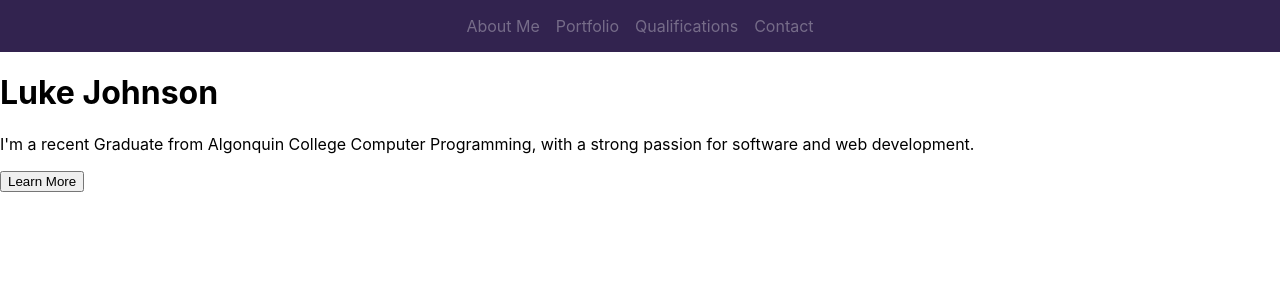
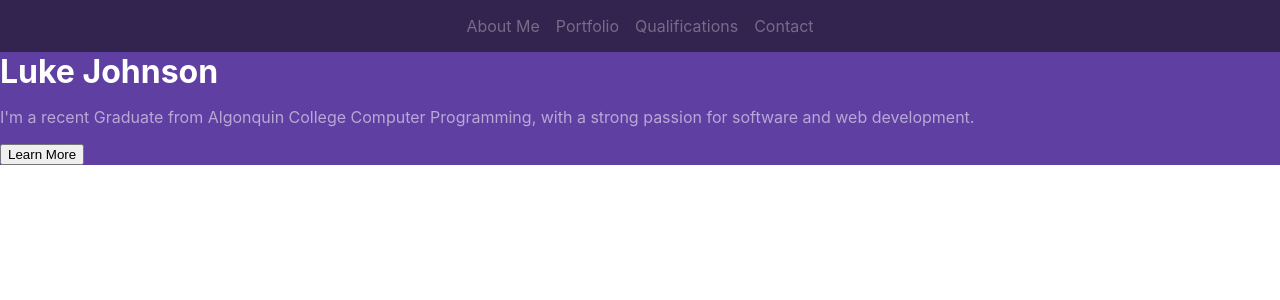
Before and after one commit to tjjoris/luke-j-react, a React (Vite) app: page / in a window 1280 px wide. Shown: the top 300 px of the page. Built offline with nearby package versions, Linux system fonts and the light colour scheme.

Commit message:
removed margin on header causing weird spacing in about me section.

```diff
--- a/src/assets/css/about-me.css
+++ b/src/assets/css/about-me.css
@@ -0,0 +1,13 @@
+.about-me {
+    background-color: rgb(96, 63, 163);
+    margin: 0;
+}
+
+.about-me h1 {
+    color: white;
+    margin: 0;
+}
+
+.about-me p {
+    color: rgb(183, 168, 214);
+}
--- a/src/assets/css/nav-bar.css
+++ b/src/assets/css/nav-bar.css
@@ -4,8 +4,14 @@ ul {
     list-style: none;
 }
 
+.sidebar {
+    margin: 0;
+}
+
 .mainNavBar {
-    padding: 1rem;
+    margin: 0;
+    border: 0;
+    /* padding: 1rem; */
     background-color: RGB(50, 35, 79);
     display: flex;
     justify-content: center;
--- a/src/components/AboutMe.tsx
+++ b/src/components/AboutMe.tsx
@@ -1,3 +1,5 @@
+import '../assets/css/about-me.css';
+
 export default function AboutMe() {
     return (
         < div className="about-me" >
```
